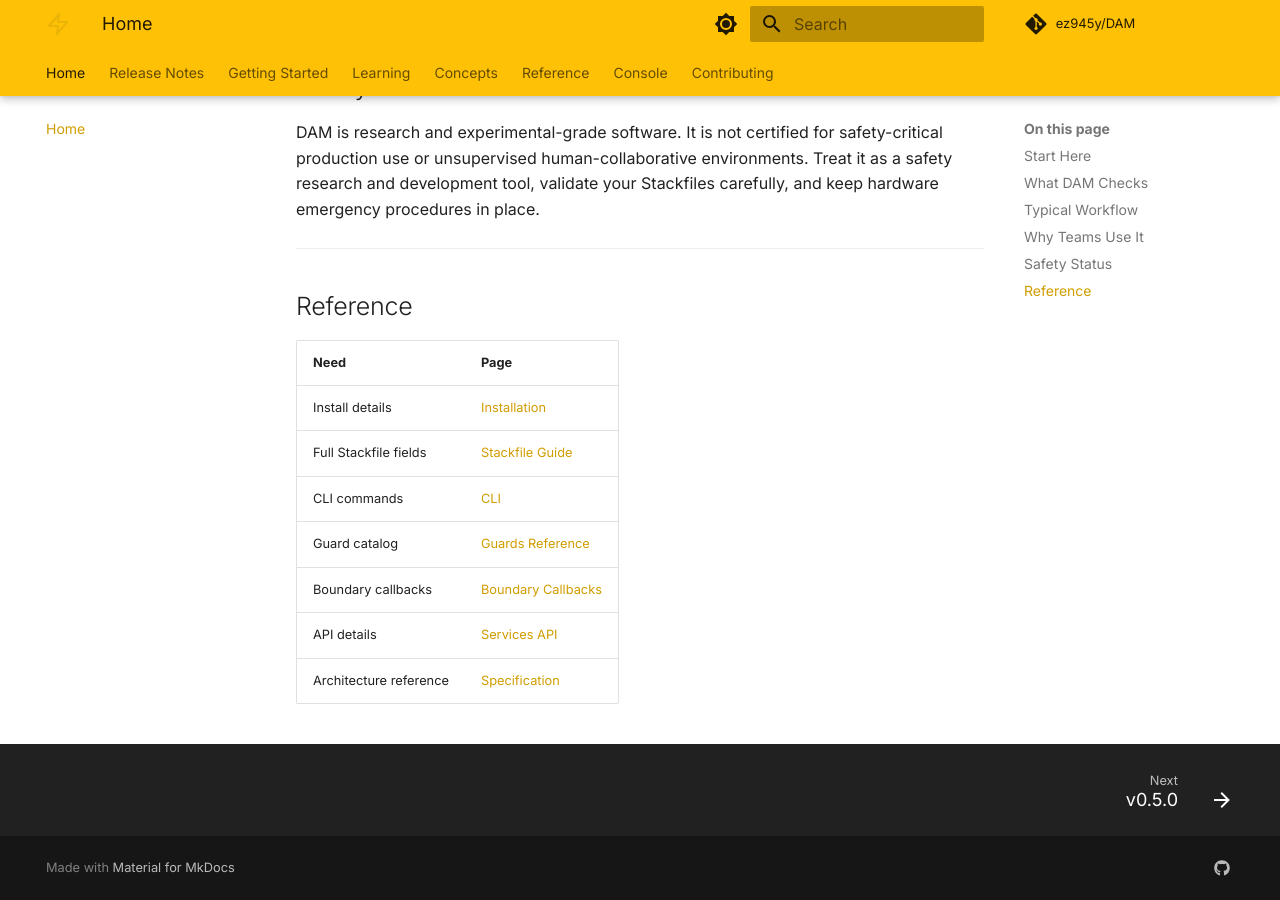
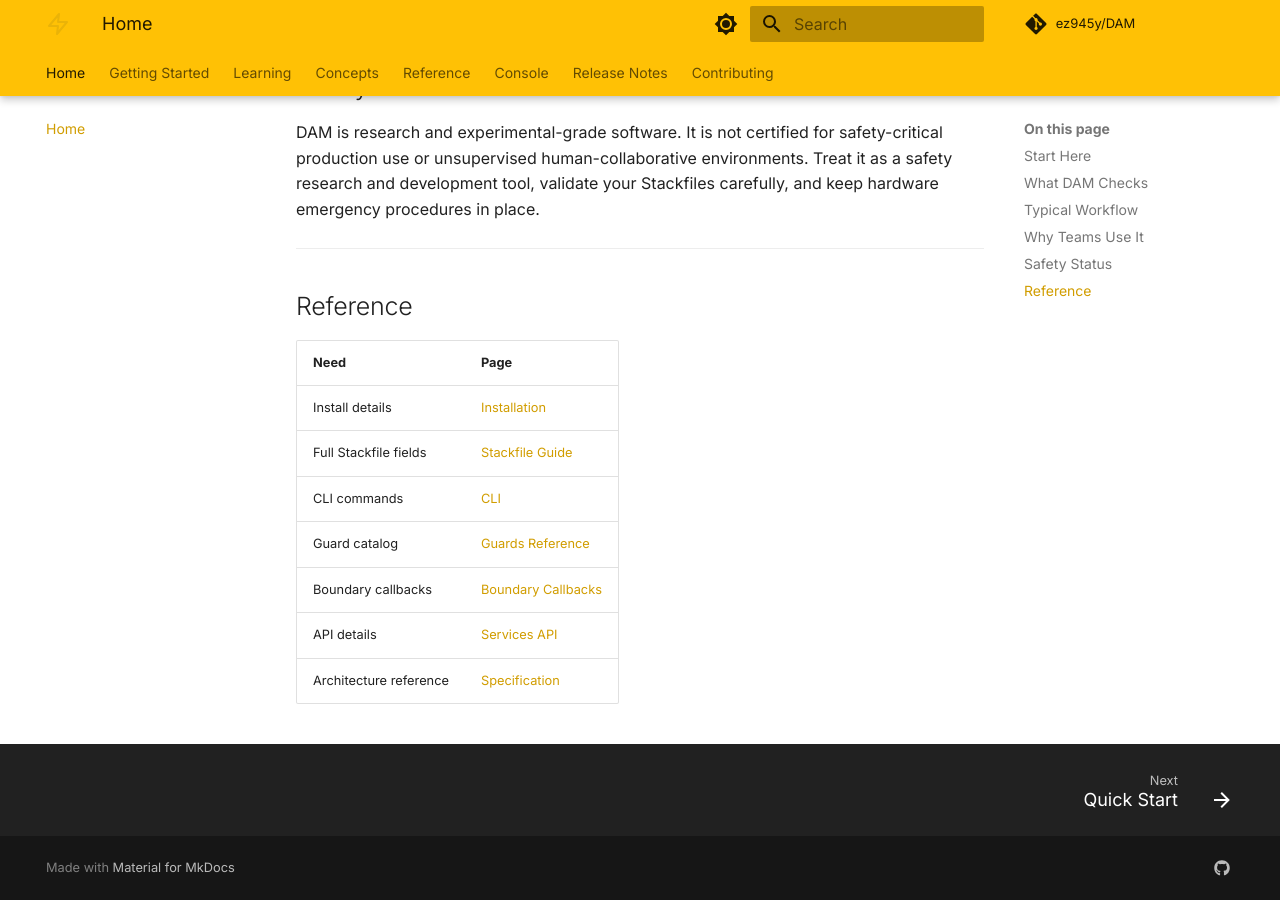
Before and after one commit to ez945y/DAM, an MkDocs documentation site: the page built from docs/index.md, in a window 1280 px wide and 900 px high, scrolled down 2000 px. Built offline with MkDocs 1.6.1 and Material for MkDocs 9.7.7, drawn with Linux system fonts in a browser that asks for light colours; comment, search, counter and statistics services are not loaded; some of the changed lines change nothing that is shown.

Commit message:
feat: prioritize docs onboarding nav

```diff
--- a/mkdocs.yml
+++ b/mkdocs.yml
@@ -50,9 +50,6 @@
 
 nav:
   - Home: index.md
-  - Release Notes:
-    - v0.5.0: release-notes-0.5.0.md
-    - v0.4.0: release-notes-0.4.0.md
   - Getting Started:
     - Quick Start: getting-started/quickstart.md
     - Commands: getting-started/commands.md
@@ -85,6 +82,9 @@
   - Console:
     - Overview: console.md
     - API Reference: services-api.md
+  - Release Notes:
+    - v0.5.0: release-notes-0.5.0.md
+    - v0.4.0: release-notes-0.4.0.md
   - Contributing:
     - Guide: contributing.md
     - Documentation Workplan: documentation-workplan.md
```
Also changed, not shown: 1 other file.
